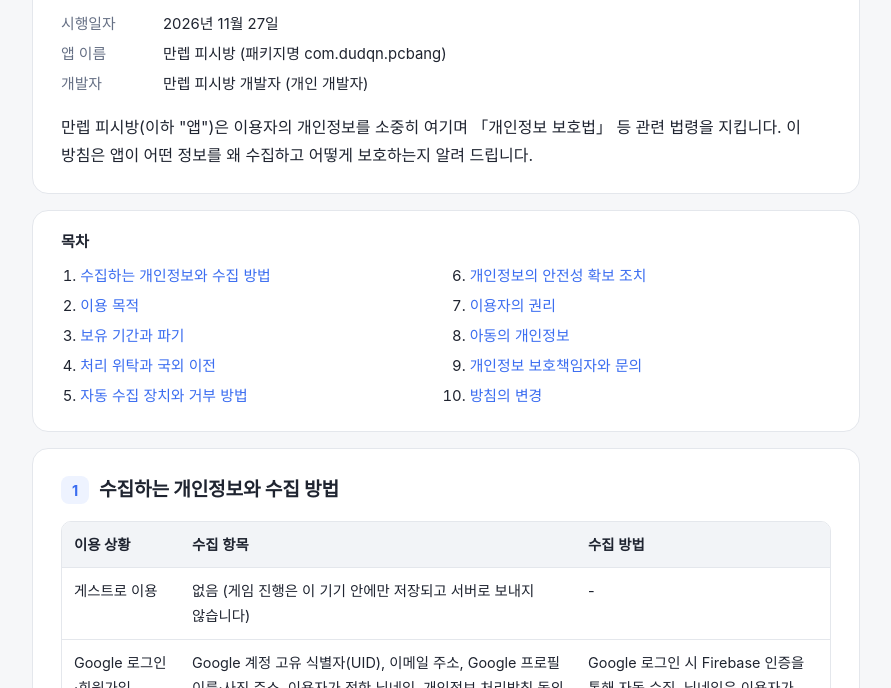
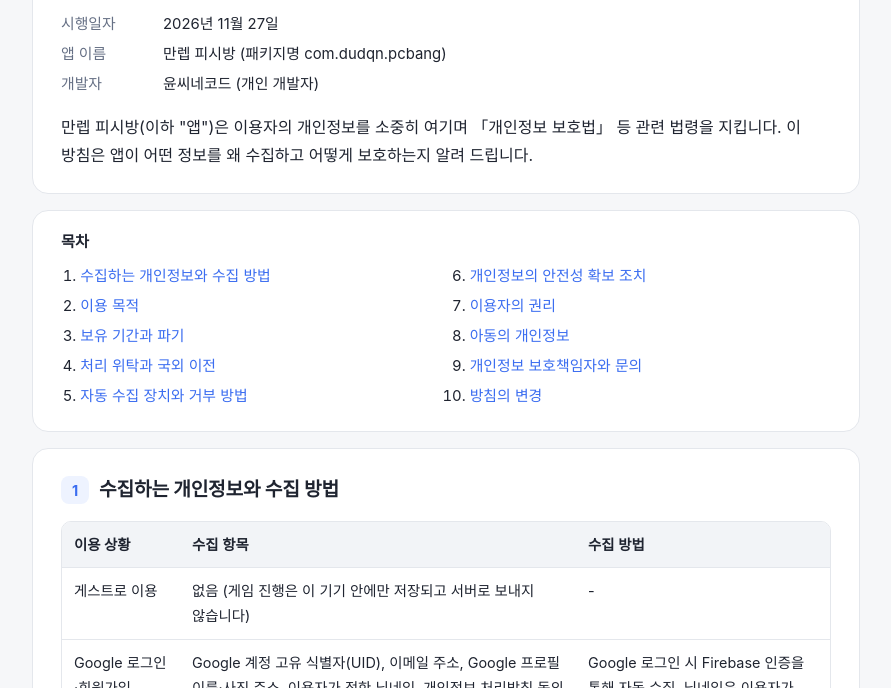
Before and after one commit to dudqn1660-maker/dudqn1660-maker.github.io, a plain HTML site: page pcbang/privacy.html in a window 1280 px wide. Shown: the part 112-800 px from the top of the page, without its empty margins (194-1085 px from the left). Drawn offline with Linux system fonts and the light colour scheme.

Commit message:
Update privacy.html

```diff
--- a/pcbang/privacy.html
+++ b/pcbang/privacy.html
@@ -142,7 +142,7 @@
     <dl class="meta">
       <dt>시행일자</dt><dd>2026년 11월 27일</dd>
       <dt>앱 이름</dt><dd>만렙 피시방 (패키지명 com.dudqn.pcbang)</dd>
-      <dt>개발자</dt><dd>만렙 피시방 개발자 (개인 개발자)</dd>
+      <dt>개발자</dt><dd>윤씨네코드 (개인 개발자)</dd>
     </dl>
     <p class="intro">만렙 피시방(이하 "앱")은 이용자의 개인정보를 소중히 여기며 「개인정보 보호법」 등 관련 법령을 지킵니다. 이 방침은 앱이 어떤 정보를 왜 수집하고 어떻게 보호하는지 알려 드립니다.</p>
   </header>
```
